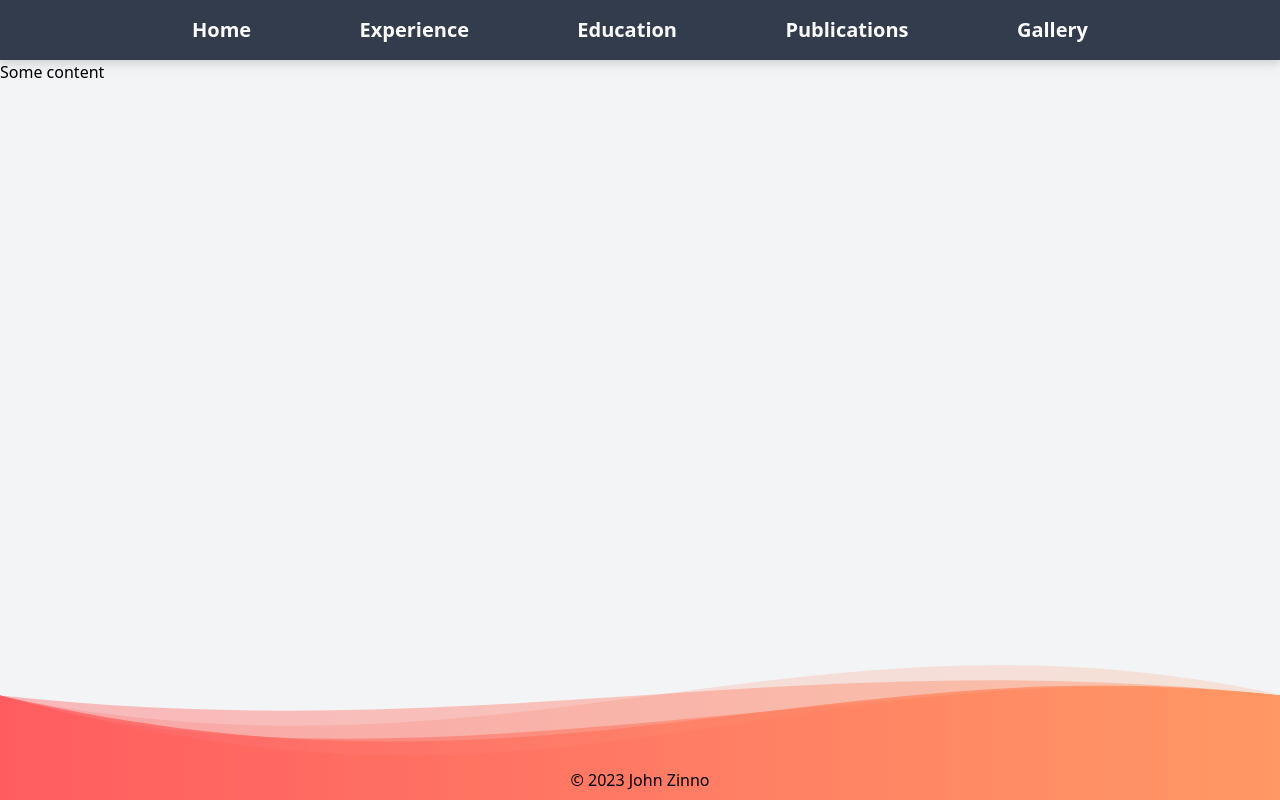
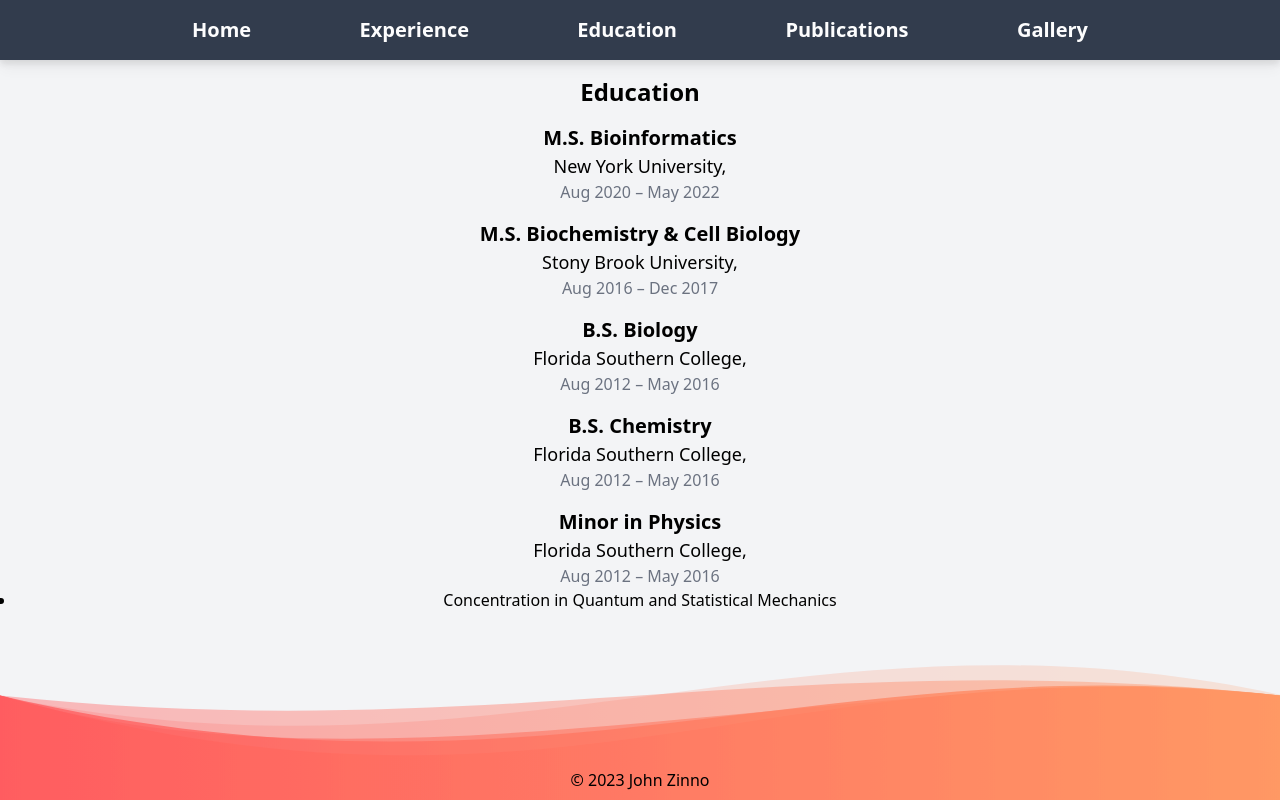
Before and after one commit to jzinno/jzinno.github.io, a Next.js app: page /edu in a window 1280 px wide. Built offline with nearby package versions, Linux system fonts and the light colour scheme.

Commit message:
add unpolished edu

```diff
--- a/pages/edu.tsx
+++ b/pages/edu.tsx
@@ -3,16 +3,61 @@
 import Footer from "../components/Footer";
 import WaveComponent from "../components/WaveComponent";
 
-const Edu: React.FC = () => {
+const Education: React.FC = () => {
+  const degrees = [
+    {
+      role: "M.S. Bioinformatics",
+      company: "New York University,",
+      duration: "Aug 2020 – May 2022",
+      responsibilities: [],
+    },
+    {
+      role: "M.S. Biochemistry & Cell Biology",
+      company: "Stony Brook University,",
+      duration: "Aug 2016 – Dec 2017",
+      responsibilities: [],
+    },
+    {
+      role: "B.S. Biology",
+      company: "Florida Southern College,",
+      duration: "Aug 2012 – May 2016",
+      responsibilities: [],
+    },
+    {
+      role: "B.S. Chemistry",
+      company: "Florida Southern College,",
+      duration: "Aug 2012 – May 2016",
+      responsibilities: [],
+    },
+    {
+      role: "Minor in Physics",
+      company: "Florida Southern College,",
+      duration: "Aug 2012 – May 2016",
+      responsibilities: ["Concentration in Quantum and Statistical Mechanics"],
+    },
+    // Add more degrees as needed
+  ];
+
   return (
     <div className="flex flex-col min-h-screen bg-gray-100">
       <Head>
-        <title>Edu - John Zinno</title>
+        <title>Education - John Zinno</title>
       </Head>
       <Header />
-      <main>
-        <h1>Some content</h1>
-        {/* Add your Edu content here */}
+      <main className="p-4 text-center">
+        <h1 className="text-2xl font-bold mb-4">Education</h1>
+        {degrees.map((exp, index) => (
+          <div key={index} className="mb-4">
+            <h2 className="text-xl font-bold">{exp.role}</h2>
+            <h3 className="text-lg">{exp.company}</h3>
+            <h4 className="text-gray-500">{exp.duration}</h4>
+            <ul className="list-disc">
+              {exp.responsibilities.map((resp, i) => (
+                <li key={i}>{resp}</li>
+              ))}
+            </ul>
+          </div>
+        ))}
       </main>
       <div className="text-center fixed bottom-0 left-0 w-full">
         <WaveComponent startColor="#ff5e62" endColor="#ff9966" />
@@ -22,4 +67,4 @@
   );
 };
 
-export default Edu;
+export default Education;
```
